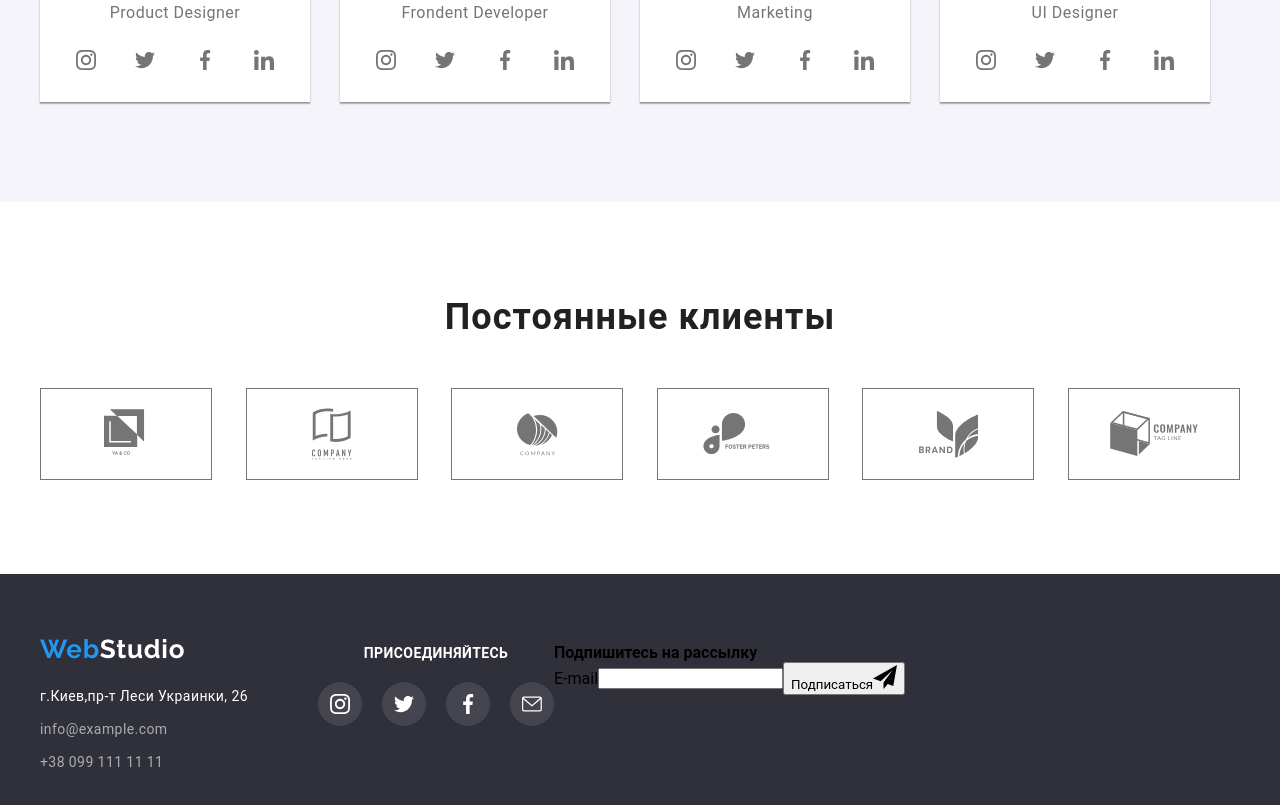
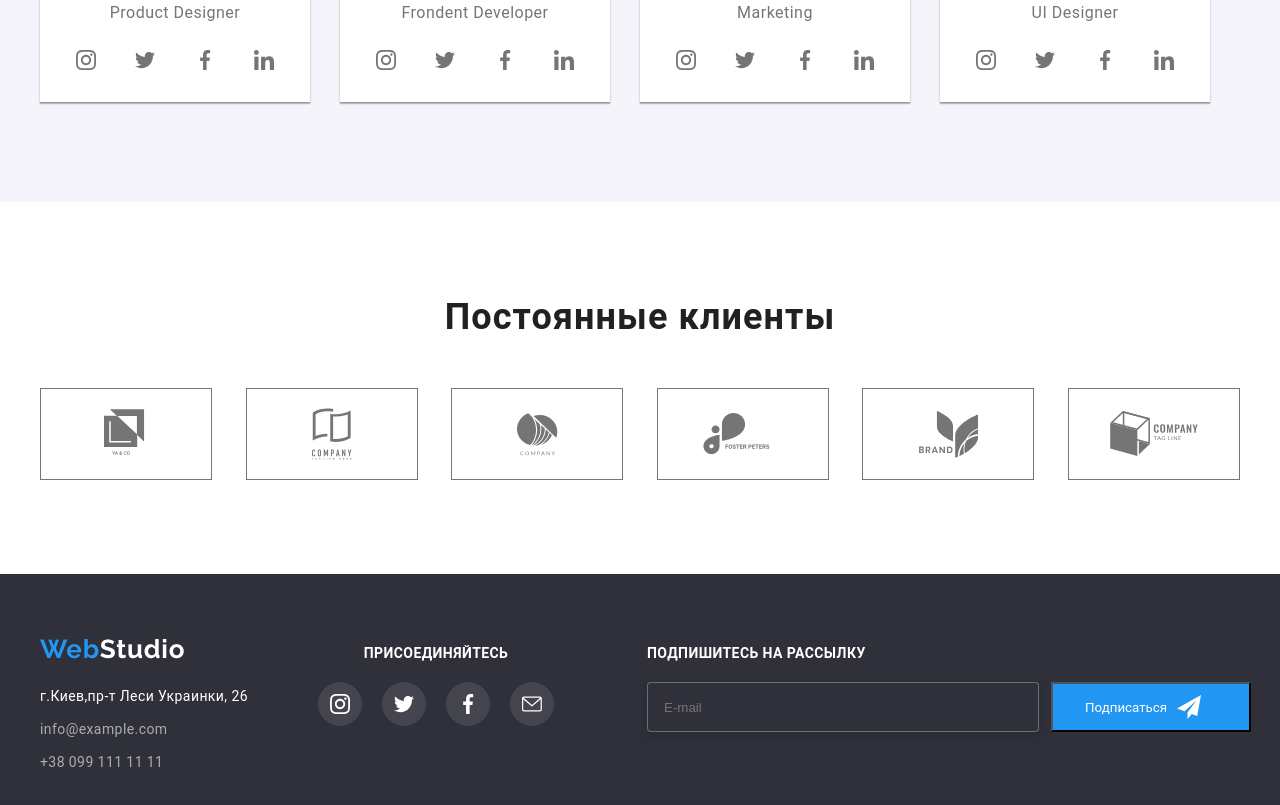
Before and after one commit to zeka2021/goit-markup-hw-06, a plain HTML site: page index.html in a window 1280 px wide. Shown: the part 2101-2906 px from the top of the page. Drawn offline with Linux system fonts and the light colour scheme.

Commit message:
добавляет разметку форм футера

```diff
--- a/css/styles.css
+++ b/css/styles.css
@@ -547,6 +547,49 @@ margin-bottom: 20px;
 .footer-list-link:focus {
   background-color:var(--accent-color) ;
 }
+.footer-box-3 {
+  display: flex;
+  flex-direction: column;
+  justify-content: space-between;
+  margin-left: 93px;
+  align-items: baseline;
+  width: 570px;
+}
+
+.form-input-wrapper {
+  display: inline-flex;
+  height: 50px;
+  margin-top: 20px;
+}
+.form-input {
+  width: 358px;
+  border: 1px solid rgba(255, 255, 255, 0.3);
+  filter: drop-shadow(0px 4px 4px rgba(0, 0, 0, 0.15));
+  border-radius: 4px;
+  color:  rgba(255, 255, 255, 0.6);
+  padding: 16px;
+  margin-right: 12px;
+  background: #2F303A;
+
+}
+.form-btn {
+  margin: 0;
+  display: flex;
+  align-items: center;
+  width: 200px;
+  transition: box-shadow 250ms cubic-bezier(0.4, 0, 0.2, 1)
+}
+.form-btn:hover,
+.form-btn:focus {
+box-shadow:  0px 4px 4px rgba(0, 0, 0, 0.15);
+}
+.form-icon {
+  display: block;
+  width: 24px;
+  height: 24px;
+  margin-left: 10px;
+  fill: #ffffff;
+}
 /*=========endfooter==========*/
 /*========portfolio==========*/
 .resource {
@@ -667,14 +710,7 @@ transform: translateY(0);
 .address-element:not(:last-child) {
   padding-bottom: 9px;
 }
-.form-footer {
-  display: flex;
-  flex-direction: column;
-}
-.form-input-wrapper {
-  display: flex;
-  align-items: center;
-}
+
 /*===========endportfolio======*/
 .backdrop {
   position: fixed;
@@ -730,7 +766,6 @@ transform: translateY(0);
   flex-direction: column;
 }
 .modal-form-headline {
-font-family: var(--accent-color);
 font-style: normal;
 font-weight: bold;
 font-size: 20px;
@@ -741,9 +776,9 @@ color: #212121;
 .modal-form-input-wrapper {
   position: relative;
   margin-top: 4px;
+  width: 100%;
 }
 .modal-form-field {
-font-family: var(--main-font);
 font-style: normal;
 font-weight: normal;
 font-size: 12px;
@@ -777,7 +812,6 @@ fill: var(--accent-color);
   transition: fill 250ms cubic-bezier(0.4, 0, 0.2, 1);
 }
 .modal-form-message {
-  font-family: var(--main-font);
   font-style: normal;
   font-weight: normal;
   font-size: 12px;
@@ -787,9 +821,7 @@ fill: var(--accent-color);
   height: 120px;
   border: 1px solid rgba(33, 33, 33, 0.2);
   border-radius: 4px;
-  padding: 12px 16px;
   resize: none;
-  margin-top: 4px;
   transition: border-color 250ms cubic-bezier(0.4, 0, 0.2, 1) ;
 }
 .modal-form-message::placeholder {
@@ -860,6 +892,7 @@ background-color: var(--accent-color);
 color: #FFFFFF;
 outline: none;
 margin-top: 30px;
+cursor: pointer;
 }
 .model-btn:hover,
 .model-btn:focus {
--- a/index.html
+++ b/index.html
@@ -10,6 +10,7 @@
         href="https://fonts.googleapis.com/css2?family=Raleway:wght@700&family=Roboto+Slab:wght@400;500;700;900&display=swap"
         rel="stylesheet" />
     <link href="https://cdn.jsdelivr.net/npm/modern-normalize@1.0.0/modern-normalize.css" />
+
     <link rel="stylesheet" href="./css/styles.css" />
 </head>
 
@@ -392,17 +393,19 @@
                     </li>
                 </ul>
             </div>
+            <div class="footer-box-3">
                 <form class="form-footer">
-                <b class="form-headline">Подпишитесь на рассылку</b>
+                    <b class="footer-text">Подпишитесь на рассылку</b>
                     <div class="form-input-wrapper">
-                    <label for="imail" type="imail" name="imail" class="form-field">E-mail</label>
-                    <input id="imail" type="imail" name="imail" class="form-input">
-                    <button type="submit" class="form-btn">Подписаться<svg class="form-icon" width="24px" height="24px">
+                        <input id="imail" type="imail" name="imail" class="form-input" placeholder="E-mail">
+                        <button type="submit" class="form-btn model-btn">Подписаться<svg class="form-icon" width="24px"
+                                height="24px">
                                 <use href="./imgdz/sprite.svg#icon-icon-send"></use>
                             </svg>
                         </button>
                     </div>
                 </form>
+            </div>
         </div>
     </footer>
 
@@ -442,7 +445,9 @@
 
                 <label class="modal-form-field">
                     Комментарий
+                    <div class="modal-form-input-wrapper">
                         <textarea name="user-message" class="modal-form-message" placeholder="Введите текст"></textarea>
+                    </div>
                 </label>
                 <input type="checkbox" id="user-term" name="user-term" class="modal-form-term visually-hidden">
                 <label for="user-term" class="modal-form-check-desc">Соглашаюсь с рассылкой и принимаю&nbsp;
```
Also changed, not shown: portfolio.html (+13 -0 lines). Lines whose indentation alone changed are shown as unchanged.
